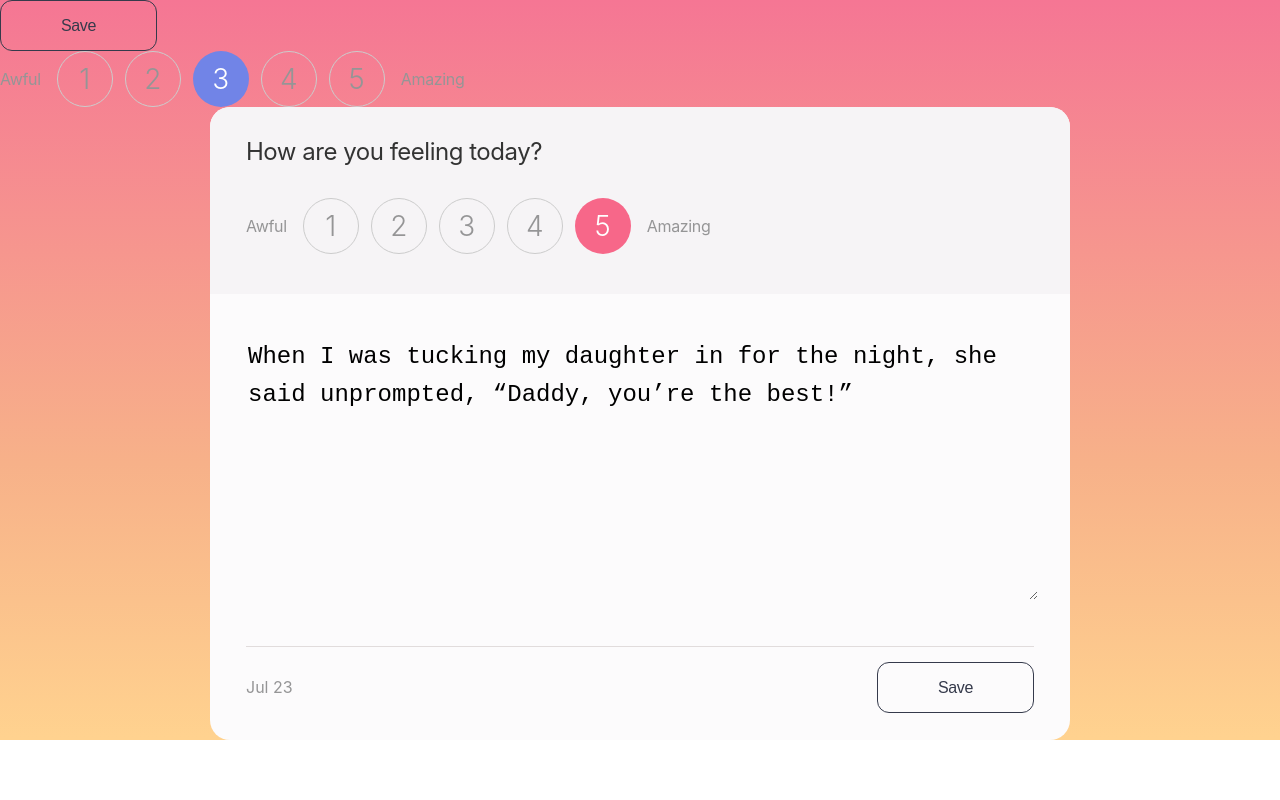
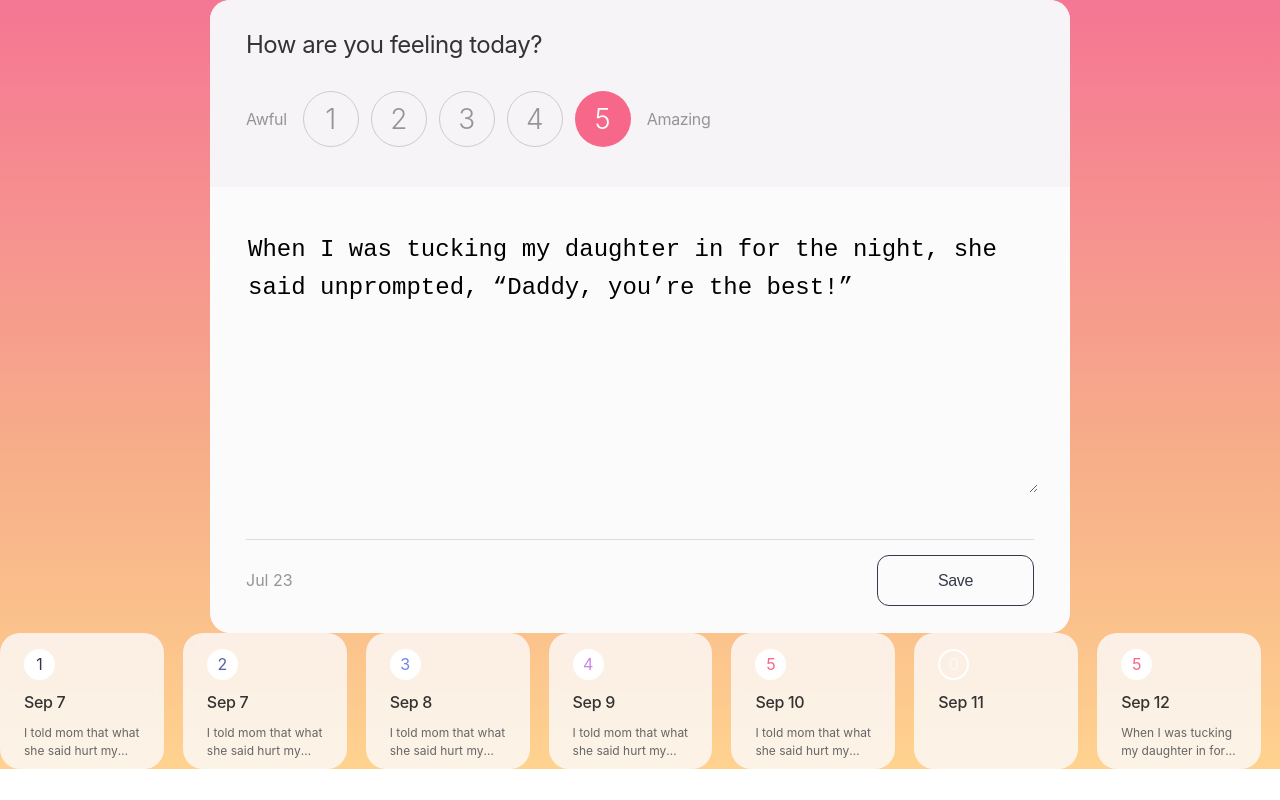
Before and after one commit to frankli-dev/SimpleJournal, a React (Create React App) app: page / in a window 1280 px wide. Built offline with nearby package versions, Linux system fonts and the light colour scheme.

Commit message:
added ListItems

```diff
--- a/package.json
+++ b/package.json
@@ -7,6 +7,7 @@
     "@testing-library/react": "^9.3.2",
     "@testing-library/user-event": "^7.1.2",
     "classnames": "^2.2.6",
+    "moment": "^2.27.0",
     "node-sass": "^4.14.1",
     "react": "^16.13.1",
     "react-dom": "^16.13.1",
--- a/src/App.js
+++ b/src/App.js
@@ -1,13 +1,12 @@
 import React from 'react'
-import { SaveButton, RatingControl, FeelingCard } from './components'
+import { SaveButton, RatingControl, FeelingCard, ListItems } from './components'
 import './App.scss'
 
 function App() {
   return (
     <div className="App">
-      <SaveButton>Save</SaveButton>
-      <RatingControl value={3} />
       <FeelingCard rating={5} text="When I was tucking my daughter in for the night, she said unprompted, “Daddy, you’re the best!”" />
+      <ListItems />
     </div>
   )
 }
--- a/src/components/ListItems/index.js
+++ b/src/components/ListItems/index.js
@@ -1,8 +1,32 @@
 import React from 'react'
+import classnames from 'classnames'
 import './index.scss'
 
-const SaveButton = ({ children, theme }) => {
-  return <button className="btn-save">{children}</button>
+const ListItems = ({}) => {
+  const items = [
+    {
+      date: 'Sep 7',
+      rating: 1,
+      text: 'I told mom that what she said hurt my feelings and',
+    },
+    { date: 'Sep 7', rating: 2, text: 'I told mom that what she said hurt my feelings and' },
+    { date: 'Sep 8', rating: 3, text: 'I told mom that what she said hurt my feelings and' },
+    { date: 'Sep 9', rating: 4, text: 'I told mom that what she said hurt my feelings and' },
+    { date: 'Sep 10', rating: 5, text: 'I told mom that what she said hurt my feelings and' },
+    { date: 'Sep 11', rating: 0, text: '' },
+    { date: 'Sep 12', rating: 5, text: 'When I was tucking my daughter in for the night' },
+  ]
+  return (
+    <div className="list-items">
+      {items.map(({ date, rating, text }) => (
+        <div className="list-item" key={date}>
+          <span className={classnames('rating', { [`fg-color-${rating}`]: rating > 0, zero: rating === 0 })}>{rating}</span>
+          <h5>{date}</h5>
+          <p>{text}</p>
+        </div>
+      ))}
+    </div>
+  )
 }
 
-export default SaveButton
+export default ListItems
--- a/src/components/ListItems/index.scss
+++ b/src/components/ListItems/index.scss
@@ -1,24 +1,63 @@
-.btn-save {
-  border: 1px solid #353a4b;
-  box-sizing: border-box;
-  border-radius: 12px;
+.list-items {
+  display: flex;
+  align-items: center;
 
-  width: 157px;
-  height: 51px;
+  .list-item {
+    background: rgba(252, 251, 252, 0.8);
+    backdrop-filter: blur(5px);
 
-  font-style: normal;
-  font-weight: 500;
-  font-size: 16px;
-  line-height: 19px;
-  text-align: center;
-  letter-spacing: -0.02em;
+    border-radius: 20px;
+    margin-right: 19px;
 
-  color: #353a4b;
-  cursor: pointer;
+    padding: 16px 24px;
+    width: 206px;
+    height: 104px;
 
-  background: none;
+    .rating {
+      background: #ffffff;
+      border-radius: 30px;
+      border: 2px solid white;
 
-  &:focus {
-    outline: none;
+      width: 27px;
+      height: 27px;
+      display: inline-flex;
+      align-items: center;
+      justify-content: center;
+
+      &.zero {
+        background: none;
+        color: rgba(252, 251, 252, 0.8);
+      }
+    }
+
+    h5 {
+      font-family: Inter;
+      font-style: normal;
+      font-weight: 500;
+      font-size: 16px;
+      line-height: 19px;
+      letter-spacing: -0.02em;
+
+      color: #333333;
+
+      margin: 13px 0px 10px;
+    }
+
+    p {
+      font-family: Inter;
+      font-style: normal;
+      font-weight: normal;
+      font-size: 12px;
+      line-height: 18px;
+
+      color: #666666;
+
+      max-height: 36px;
+      display: -webkit-box;
+      overflow: hidden;
+      /*! autoprefixer: off */
+      -webkit-box-orient: vertical;
+      -webkit-line-clamp: 2;
+    }
   }
 }
--- a/src/components/index.js
+++ b/src/components/index.js
@@ -1,5 +1,6 @@
 import SaveButton from './SaveButton'
 import RatingControl from './RatingControl'
 import FeelingCard from './FeelingCard'
+import ListItems from './ListItems'
 
-export { SaveButton, RatingControl, FeelingCard }
+export { SaveButton, RatingControl, FeelingCard, ListItems }
```
Also changed, not shown: 1 other file (tests, documents, lock files or other folders).
